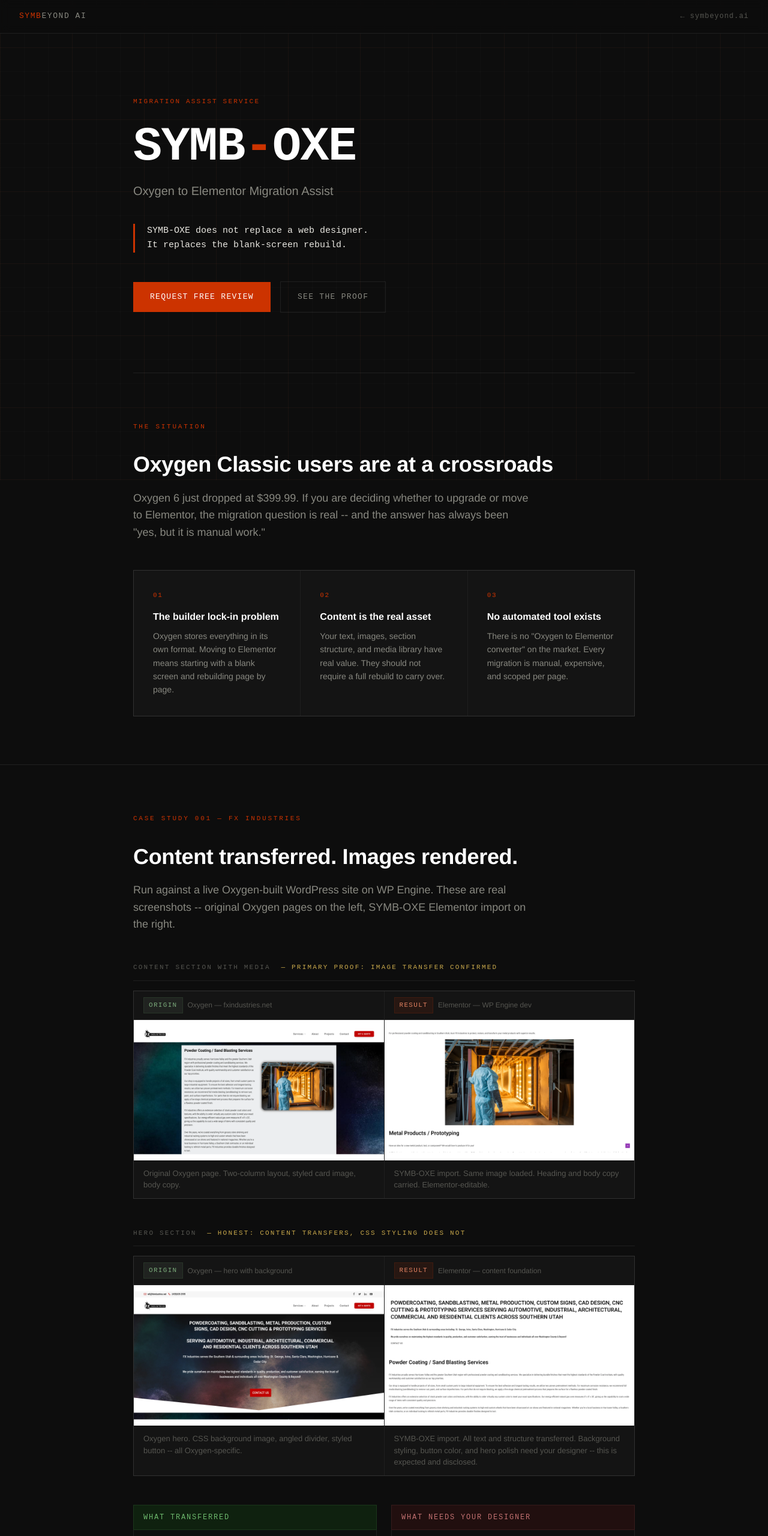
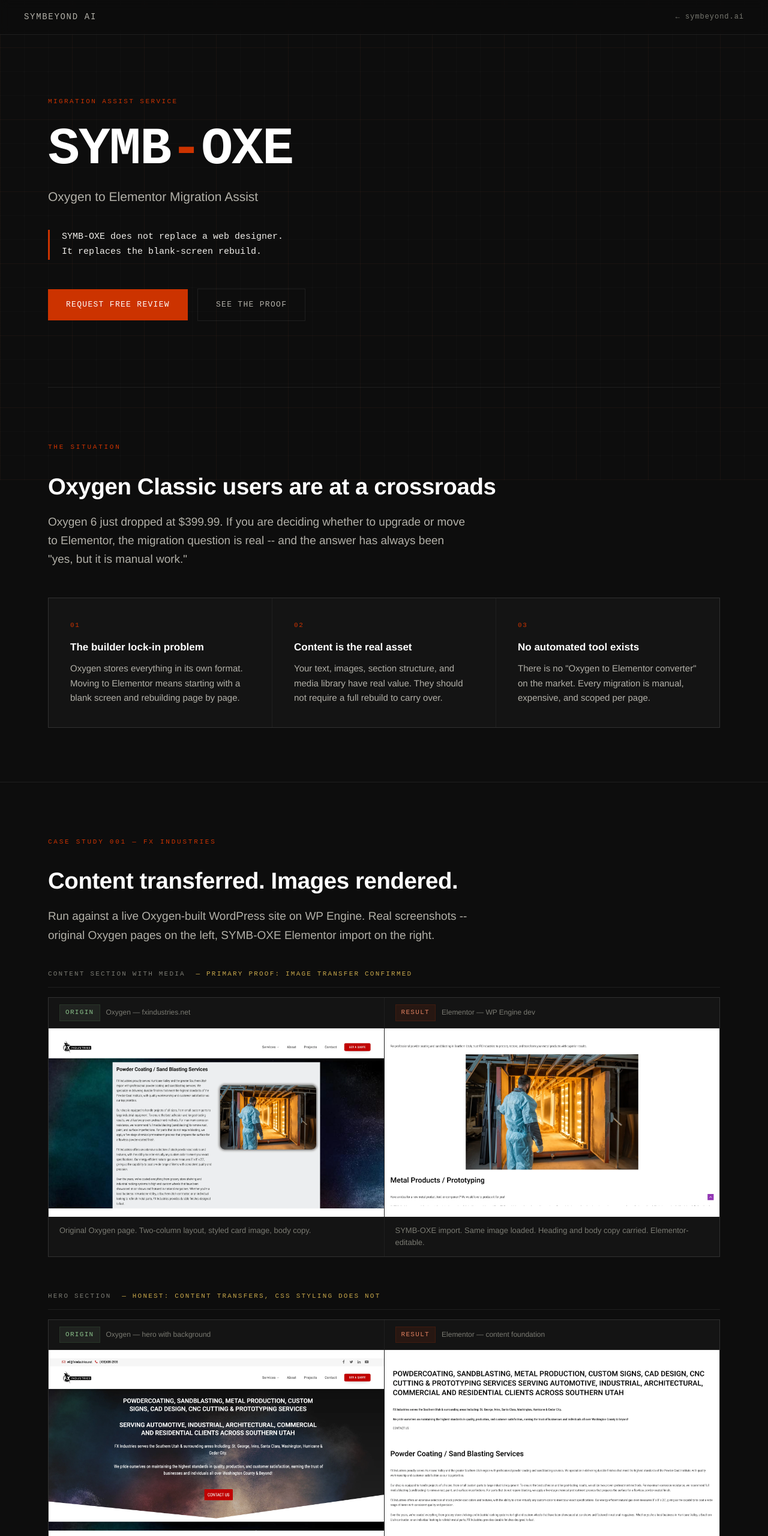
Before and after one commit to SYMBEYOND/symbeyond_website, a plain HTML site: page symb-oxe.html in a window 1280 px wide. Shown: the top 2560 px of the page at 60% size. Drawn offline with Linux system fonts and the light colour scheme.

Commit message:
fix: lighten text, fix nav color, widen layout

```diff
--- a/symb-oxe.html
+++ b/symb-oxe.html
@@ -14,15 +14,16 @@
   --dark-2: #141414;
   --dark-3: #1c1c1c;
   --border: rgba(255,255,255,0.08);
-  --text: #e8e6e0;
-  --text-muted: #888880;
-  --text-dim: #555550;
+  --text: #f0eeea;
+  --text-muted: #b2b0a8;
+  --text-dim: #7a7a72;
   --mono: 'Courier New','Lucida Console',monospace;
   --sans: 'Helvetica Neue',Arial,sans-serif;
+  --wrap: 1200px;
 }
 *,*::before,*::after{box-sizing:border-box;margin:0;padding:0;}
 html{scroll-behavior:smooth;}
-body{background:var(--dark);color:var(--text);font-family:var(--sans);font-size:16px;line-height:1.7;overflow-x:hidden;}
+body{background:var(--dark);color:var(--text);font-family:var(--sans);font-size:17px;line-height:1.75;overflow-x:hidden;}
 a{color:var(--red);text-decoration:none;}
 a:hover{color:var(--gold);}
 body::before{
@@ -34,104 +35,103 @@
     repeating-linear-gradient(90deg,rgba(204,51,0,0.04) 0px,rgba(204,51,0,0.04) 1px,transparent 1px,transparent 120px);
   pointer-events:none;z-index:0;
 }
-nav{position:fixed;top:0;width:100%;background:rgba(13,13,13,0.92);backdrop-filter:blur(8px);border-bottom:1px solid var(--border);z-index:100;padding:0 2rem;height:56px;display:flex;align-items:center;justify-content:space-between;}
-.nav-logo{font-family:var(--mono);font-size:13px;color:var(--text-muted);letter-spacing:0.12em;}
-.nav-logo span{color:var(--red);}
+nav{position:fixed;top:0;width:100%;background:rgba(13,13,13,0.92);backdrop-filter:blur(8px);border-bottom:1px solid var(--border);z-index:100;padding:0 2.5rem;height:58px;display:flex;align-items:center;justify-content:space-between;}
+.nav-logo{font-family:var(--mono);font-size:14px;color:var(--text-muted);letter-spacing:0.12em;}
 .nav-back{font-family:var(--mono);font-size:12px;color:var(--text-dim);letter-spacing:0.08em;transition:color 0.2s;}
 .nav-back:hover{color:var(--red);}
-.wrap{position:relative;z-index:1;max-width:900px;margin:0 auto;padding:0 2rem;}
-.hero{padding:160px 0 100px;border-bottom:1px solid var(--border);}
-.hero-tag{font-family:var(--mono);font-size:11px;letter-spacing:0.2em;color:var(--red);text-transform:uppercase;margin-bottom:1.5rem;}
-.hero-title{font-family:var(--mono);font-size:clamp(42px,7vw,80px);font-weight:700;letter-spacing:-0.02em;color:#fff;line-height:1.05;margin-bottom:1rem;}
-.hero-title span{color:var(--red);}
-.hero-sub{font-size:20px;color:var(--text-muted);margin-bottom:2.5rem;max-width:540px;line-height:1.5;}
-.hero-promise{font-family:var(--mono);font-size:15px;color:var(--text);border-left:3px solid var(--red);padding-left:1.25rem;margin-bottom:3rem;max-width:520px;line-height:1.6;}
+.wrap{position:relative;z-index:1;max-width:var(--wrap);margin:0 auto;padding:0 2.5rem;}
+.hero{padding:160px 0 110px;border-bottom:1px solid var(--border);}
+.hero-tag{font-family:var(--mono);font-size:11px;letter-spacing:0.22em;color:var(--red);text-transform:uppercase;margin-bottom:1.5rem;}
+.hero-title{font-family:var(--mono);font-size:clamp(48px,7vw,88px);font-weight:700;letter-spacing:-0.02em;color:#fff;line-height:1.05;margin-bottom:1rem;}
+.hero-title em{color:var(--red);font-style:normal;}
+.hero-sub{font-size:21px;color:var(--text-muted);margin-bottom:2.5rem;max-width:580px;line-height:1.5;}
+.hero-promise{font-family:var(--mono);font-size:15px;color:var(--text);border-left:3px solid var(--red);padding-left:1.25rem;margin-bottom:3rem;max-width:540px;line-height:1.65;}
 .hero-cta-group{display:flex;gap:1rem;flex-wrap:wrap;align-items:center;}
-.btn-primary{display:inline-block;background:var(--red);color:#fff;font-family:var(--mono);font-size:13px;letter-spacing:0.1em;padding:14px 28px;border:none;cursor:pointer;transition:background 0.2s,transform 0.1s;text-transform:uppercase;}
+.btn-primary{display:inline-block;background:var(--red);color:#fff;font-family:var(--mono);font-size:13px;letter-spacing:0.1em;padding:15px 30px;border:none;cursor:pointer;transition:background 0.2s,transform 0.1s;text-transform:uppercase;}
 .btn-primary:hover{background:var(--red-dim);color:#fff;transform:translateY(-1px);}
-.btn-secondary{display:inline-block;background:transparent;color:var(--text-muted);font-family:var(--mono);font-size:13px;letter-spacing:0.1em;padding:14px 28px;border:1px solid var(--border);cursor:pointer;transition:border-color 0.2s,color 0.2s;text-transform:uppercase;}
+.btn-secondary{display:inline-block;background:transparent;color:var(--text-muted);font-family:var(--mono);font-size:13px;letter-spacing:0.1em;padding:15px 30px;border:1px solid var(--border);cursor:pointer;transition:border-color 0.2s,color 0.2s;text-transform:uppercase;}
 .btn-secondary:hover{border-color:var(--red);color:var(--red);}
-section{padding:80px 0;border-bottom:1px solid var(--border);}
+section{padding:90px 0;border-bottom:1px solid var(--border);}
 .section-label{font-family:var(--mono);font-size:11px;letter-spacing:0.25em;color:var(--red);text-transform:uppercase;margin-bottom:2rem;}
-h2{font-size:clamp(24px,3.5vw,36px);font-weight:600;color:#fff;margin-bottom:1.25rem;line-height:1.2;letter-spacing:-0.01em;}
-.lead{font-size:18px;color:var(--text-muted);margin-bottom:2.5rem;max-width:660px;line-height:1.6;}
-.problem-grid{display:grid;grid-template-columns:repeat(auto-fit,minmax(240px,1fr));gap:1px;background:var(--border);border:1px solid var(--border);margin-top:3rem;}
-.problem-card{background:var(--dark-2);padding:2rem;transition:background 0.2s;}
+h2{font-size:clamp(26px,3vw,40px);font-weight:600;color:#fff;margin-bottom:1.25rem;line-height:1.2;letter-spacing:-0.01em;}
+.lead{font-size:19px;color:var(--text-muted);margin-bottom:2.5rem;max-width:700px;line-height:1.65;}
+.problem-grid{display:grid;grid-template-columns:repeat(3,1fr);gap:1px;background:var(--border);border:1px solid var(--border);margin-top:3rem;}
+.problem-card{background:var(--dark-2);padding:2.25rem;transition:background 0.2s;}
 .problem-card:hover{background:var(--dark-3);}
 .problem-card-num{font-family:var(--mono);font-size:11px;color:var(--red);letter-spacing:0.15em;margin-bottom:0.75rem;}
-.problem-card h3{font-size:16px;font-weight:600;color:#fff;margin-bottom:0.5rem;}
-.problem-card p{font-size:14px;color:var(--text-muted);line-height:1.6;}
+.problem-card h3{font-size:17px;font-weight:600;color:#fff;margin-bottom:0.5rem;}
+.problem-card p{font-size:15px;color:var(--text-muted);line-height:1.65;}
 
-/* PROOF SECTION */
-.proof-intro{margin-bottom:3rem;}
-.proof-pair{margin-bottom:3rem;}
+/* PROOF */
+.proof-pair{margin-bottom:3.5rem;}
 .proof-pair-label{font-family:var(--mono);font-size:11px;letter-spacing:0.2em;color:var(--text-dim);text-transform:uppercase;margin-bottom:1rem;padding-bottom:0.75rem;border-bottom:1px solid var(--border);}
-.proof-pair-label span{color:var(--gold);}
+.proof-pair-label em{color:var(--gold);font-style:normal;}
 .proof-cols{display:grid;grid-template-columns:1fr 1fr;gap:1px;background:var(--border);border:1px solid var(--border);}
 .proof-col{background:var(--dark-2);}
-.proof-col-head{padding:10px 16px;display:flex;align-items:center;gap:8px;border-bottom:1px solid var(--border);}
-.proof-col-tag{font-family:var(--mono);font-size:11px;letter-spacing:0.12em;text-transform:uppercase;padding:3px 8px;}
-.proof-col-tag.origin{background:rgba(100,120,100,0.15);color:#7aaa7a;border:1px solid rgba(100,180,100,0.12);}
+.proof-col-head{padding:11px 18px;display:flex;align-items:center;gap:10px;border-bottom:1px solid var(--border);}
+.proof-col-tag{font-family:var(--mono);font-size:11px;letter-spacing:0.12em;text-transform:uppercase;padding:3px 9px;}
+.proof-col-tag.origin{background:rgba(100,120,100,0.15);color:#8ac08a;border:1px solid rgba(100,180,100,0.12);}
 .proof-col-tag.result{background:rgba(204,51,0,0.1);color:#e08060;border:1px solid rgba(204,51,0,0.15);}
 .proof-col-name{font-size:12px;color:var(--text-dim);}
 .proof-col img{width:100%;display:block;}
-.proof-caption{padding:12px 16px;font-size:13px;color:var(--text-dim);line-height:1.5;}
+.proof-caption{padding:13px 18px;font-size:13px;color:var(--text-dim);line-height:1.55;}
 
 .results-grid{display:grid;grid-template-columns:1fr 1fr;gap:1.5rem;margin-top:2.5rem;}
-.results-col-head{font-family:var(--mono);font-size:12px;letter-spacing:0.15em;text-transform:uppercase;padding:10px 16px;margin-bottom:0;}
-.results-col-head.yes{background:rgba(20,80,20,0.3);color:#6db86d;border:1px solid rgba(100,180,100,0.15);}
-.results-col-head.no{background:rgba(80,20,20,0.3);color:#c07070;border:1px solid rgba(180,100,100,0.15);}
+.results-col-head{font-family:var(--mono);font-size:12px;letter-spacing:0.15em;text-transform:uppercase;padding:11px 18px;}
+.results-col-head.yes{background:rgba(20,80,20,0.3);color:#7acc7a;border:1px solid rgba(100,180,100,0.15);}
+.results-col-head.no{background:rgba(80,20,20,0.3);color:#cc8080;border:1px solid rgba(180,100,100,0.15);}
 .results-list{list-style:none;border:1px solid var(--border);border-top:none;}
-.results-list li{padding:10px 16px;font-size:14px;color:var(--text-muted);border-bottom:1px solid var(--border);display:flex;align-items:center;gap:10px;}
+.results-list li{padding:11px 18px;font-size:15px;color:var(--text-muted);border-bottom:1px solid var(--border);display:flex;align-items:center;gap:10px;}
 .results-list li:last-child{border-bottom:none;}
 .results-list li::before{content:'';display:block;width:5px;height:5px;border-radius:50%;flex-shrink:0;}
-.results-col-head.yes + .results-list li::before{background:#6db86d;}
-.results-col-head.no + .results-list li::before{background:#c07070;}
+.results-col-head.yes+.results-list li::before{background:#7acc7a;}
+.results-col-head.no+.results-list li::before{background:#cc8080;}
 
-.honest-block{background:var(--dark-2);border:1px solid var(--border);border-left:3px solid var(--gold);padding:2rem 2.5rem;margin-top:2.5rem;}
+.honest-block{background:var(--dark-2);border:1px solid var(--border);border-left:3px solid var(--gold);padding:2.25rem 2.75rem;margin-top:2.5rem;}
 .honest-block h3{font-family:var(--mono);font-size:13px;letter-spacing:0.1em;color:var(--gold);text-transform:uppercase;margin-bottom:1rem;}
-.honest-block p{font-size:15px;color:var(--text-muted);line-height:1.7;}
+.honest-block p{font-size:16px;color:var(--text-muted);line-height:1.75;}
 .honest-block p+p{margin-top:0.75rem;}
 
 .pricing-grid{display:grid;grid-template-columns:1fr 1fr;gap:1px;background:var(--border);border:1px solid var(--border);margin-top:2.5rem;}
-.pricing-card{background:var(--dark-2);padding:2.5rem;}
+.pricing-card{background:var(--dark-2);padding:2.75rem;}
 .pricing-card.featured{background:rgba(204,51,0,0.06);}
-.pricing-tier{font-family:var(--mono);font-size:11px;letter-spacing:0.2em;color:var(--text-dim);text-transform:uppercase;margin-bottom:1rem;}
-.pricing-price{font-family:var(--mono);font-size:42px;font-weight:700;color:#fff;line-height:1;margin-bottom:0.5rem;}
+.pricing-tier{font-family:var(--mono);font-size:11px;letter-spacing:0.22em;color:var(--text-dim);text-transform:uppercase;margin-bottom:1rem;}
+.pricing-price{font-family:var(--mono);font-size:46px;font-weight:700;line-height:1;margin-bottom:0.5rem;}
 .pricing-price.free{color:var(--gold);}
 .pricing-price.paid{color:var(--red);}
-.pricing-desc{font-size:15px;color:var(--text-muted);margin-bottom:1.5rem;line-height:1.5;}
+.pricing-desc{font-size:16px;color:var(--text-muted);margin-bottom:1.5rem;line-height:1.6;}
 .pricing-includes{list-style:none;margin-bottom:2rem;}
-.pricing-includes li{font-size:13px;color:var(--text-muted);padding:5px 0;padding-left:16px;position:relative;}
+.pricing-includes li{font-size:14px;color:var(--text-muted);padding:5px 0;padding-left:18px;position:relative;}
 .pricing-includes li::before{content:'—';position:absolute;left:0;color:var(--text-dim);font-family:var(--mono);}
 
-.cta-section{padding:100px 0;text-align:center;border-bottom:none;}
-.cta-section h2{font-size:clamp(28px,4vw,44px);margin-bottom:1rem;}
-.cta-section .lead{margin:0 auto 2.5rem;text-align:center;}
-.cta-mono{font-family:var(--mono);font-size:12px;color:var(--text-dim);margin-top:1.5rem;letter-spacing:0.05em;}
+.cta-section{padding:110px 0;text-align:center;border-bottom:none;}
+.cta-section h2{font-size:clamp(30px,4vw,48px);margin-bottom:1rem;}
+.cta-section .lead{margin:0 auto 2.5rem;}
+.cta-mono{font-family:var(--mono);font-size:13px;color:var(--text-dim);margin-top:1.75rem;letter-spacing:0.05em;}
 
 footer{border-top:1px solid var(--border);padding:2.5rem 0;position:relative;z-index:1;}
-.footer-inner{max-width:900px;margin:0 auto;padding:0 2rem;display:flex;justify-content:space-between;align-items:center;flex-wrap:wrap;gap:1rem;}
+.footer-inner{max-width:var(--wrap);margin:0 auto;padding:0 2.5rem;display:flex;justify-content:space-between;align-items:center;flex-wrap:wrap;gap:1rem;}
 .footer-left{font-family:var(--mono);font-size:12px;color:var(--text-dim);letter-spacing:0.08em;}
-.footer-left span{color:var(--red);}
-.footer-right{font-size:12px;color:var(--text-dim);text-align:right;}
+.footer-right{font-size:13px;color:var(--text-dim);text-align:right;}
 .footer-right a{color:var(--text-dim);}
 .footer-right a:hover{color:var(--red);}
 
-@media(max-width:640px){
+@media(max-width:900px){
+  .problem-grid{grid-template-columns:1fr;}
   .proof-cols{grid-template-columns:1fr;}
   .results-grid{grid-template-columns:1fr;}
   .pricing-grid{grid-template-columns:1fr;}
+}
+@media(max-width:600px){
   .hero-cta-group{flex-direction:column;align-items:flex-start;}
-  nav{padding:0 1rem;}
-  .wrap{padding:0 1rem;}
+  nav,.wrap,.footer-inner{padding-left:1.25rem;padding-right:1.25rem;}
 }
 </style>
 </head>
 <body>
 
 <nav>
-  <span class="nav-logo"><span>SYMB</span>EYOND AI</span>
+  <span class="nav-logo">SYMBEYOND AI</span>
   <a href="/" class="nav-back">← symbeyond.ai</a>
 </nav>
 
@@ -140,7 +140,7 @@
 <div class="wrap">
   <div class="hero">
     <div class="hero-tag">Migration Assist Service</div>
-    <h1 class="hero-title">SYMB<span>-</span>OXE</h1>
+    <h1 class="hero-title">SYMB<em>-</em>OXE</h1>
     <p class="hero-sub">Oxygen to Elementor Migration Assist</p>
     <p class="hero-promise">SYMB-OXE does not replace a web designer.<br>It replaces the blank-screen rebuild.</p>
     <div class="hero-cta-group">
@@ -179,10 +179,10 @@
   <div class="wrap">
     <div class="section-label">Case Study 001 — FX Industries</div>
     <h2>Content transferred. Images rendered.</h2>
-    <p class="lead proof-intro">Run against a live Oxygen-built WordPress site on WP Engine. These are real screenshots -- original Oxygen pages on the left, SYMB-OXE Elementor import on the right.</p>
+    <p class="lead">Run against a live Oxygen-built WordPress site on WP Engine. Real screenshots -- original Oxygen pages on the left, SYMB-OXE Elementor import on the right.</p>
 
     <div class="proof-pair">
-      <div class="proof-pair-label">Content section with media &nbsp;<span>— primary proof: image transfer confirmed</span></div>
+      <div class="proof-pair-label">Content section with media &nbsp;<em>— primary proof: image transfer confirmed</em></div>
       <div class="proof-cols">
         <div class="proof-col">
           <div class="proof-col-head">
@@ -204,7 +204,7 @@
     </div>
 
     <div class="proof-pair">
-      <div class="proof-pair-label">Hero section &nbsp;<span>— honest: content transfers, CSS styling does not</span></div>
+      <div class="proof-pair-label">Hero section &nbsp;<em>— honest: content transfers, CSS styling does not</em></div>
       <div class="proof-cols">
         <div class="proof-col">
           <div class="proof-col-head">
@@ -220,7 +220,7 @@
             <span class="proof-col-name">Elementor — content foundation</span>
           </div>
           <img src="assets/case-study/image_three_WP.webp" alt="SYMB-OXE Elementor import showing hero text content transferred without background styling" loading="lazy">
-          <div class="proof-caption">SYMB-OXE import. All text and structure transferred. Background styling, button color, and hero polish need your designer -- this is expected and disclosed.</div>
+          <div class="proof-caption">SYMB-OXE import. All text and structure transferred. Background and styling need your designer -- expected and disclosed.</div>
         </div>
       </div>
     </div>
@@ -291,7 +291,7 @@
           <li>Elementor JSON file delivered</li>
           <li>Import guidance included</li>
         </ul>
-        <a href="mailto:jd@symbeyond.ai?subject=SYMB-OXE Proof Conversion&body=Hi John,%0A%0AI'd like to run a proof conversion on this Oxygen page:" class="btn-primary" style="display:inline-block">Start Conversion</a>
+        <a href="mailto:jd@symbeyond.ai?subject=SYMB-OXE Proof Conversion&body=Hi John,%0A%0AI'd like a proof conversion on this Oxygen page:" class="btn-primary" style="display:inline-block">Start Conversion</a>
       </div>
     </div>
   </div>
@@ -301,7 +301,7 @@
   <div class="wrap">
     <div class="section-label" style="text-align:center">Get Started</div>
     <h2>Send one page URL.<br>We will tell you the truth.</h2>
-    <p class="lead">No automated promises. No pixel-perfect guarantees. An honest look at what SYMB-OXE can carry for you -- before you spend a dollar.</p>
+    <p class="lead" style="margin:0 auto 2.5rem;text-align:center;">No automated promises. No pixel-perfect guarantees. An honest look at what SYMB-OXE can carry for you -- before you spend a dollar.</p>
     <a href="mailto:jd@symbeyond.ai?subject=SYMB-OXE Free Review&body=Hi John,%0A%0APage URL for free review:" class="btn-primary">Request Free Review</a>
     <p class="cta-mono">jd@symbeyond.ai &nbsp;·&nbsp; (435) 229-8946 &nbsp;·&nbsp; symbeyond.ai</p>
   </div>
@@ -311,7 +311,7 @@
 
 <footer>
   <div class="footer-inner">
-    <div class="footer-left"><span>SYMB</span>EYOND AI LLC &nbsp;·&nbsp; Arizona ACC #25025155</div>
+    <div class="footer-left">SYMBEYOND AI LLC &nbsp;·&nbsp; Arizona ACC #25025155</div>
     <div class="footer-right">
       <a href="/">symbeyond.ai</a> &nbsp;·&nbsp; Your content is processed locally. No third-party storage.
     </div>
```
